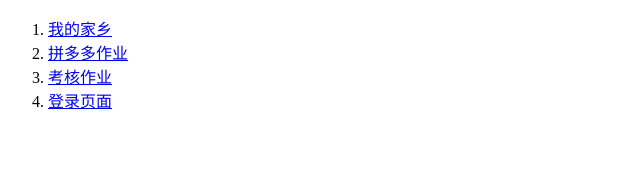
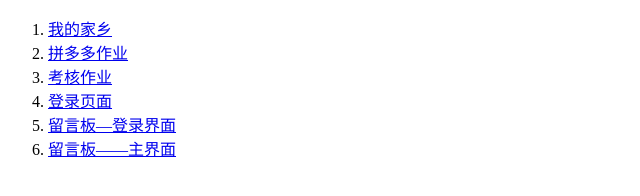
Before and after one commit to monkey0121/zuoye-page, a plain HTML site: page index.html in a window 1280 px wide. Shown: the whole page, without its empty margins (0-640 px from the left). Drawn offline with Linux system fonts and the light colour scheme.

Commit message:
Update index.html

```diff
--- a/index.html
+++ b/index.html
@@ -12,6 +12,8 @@
         <li><a href="./pingduoduo/pingduoduo.html">拼多多作业</a></li>
         <li><a href="./kh/kaohe.html">考核作业</a></li>
         <li><a href="./denglu/denglu.html">登录页面</a></li>
+        <li><a href="./登陆页面/deng.html">留言板—登录界面</a></li>
+        <li><a href="./留言板/liu.html">留言板——主界面</a></li>
     </ol>
 </body>
 </html>
```
